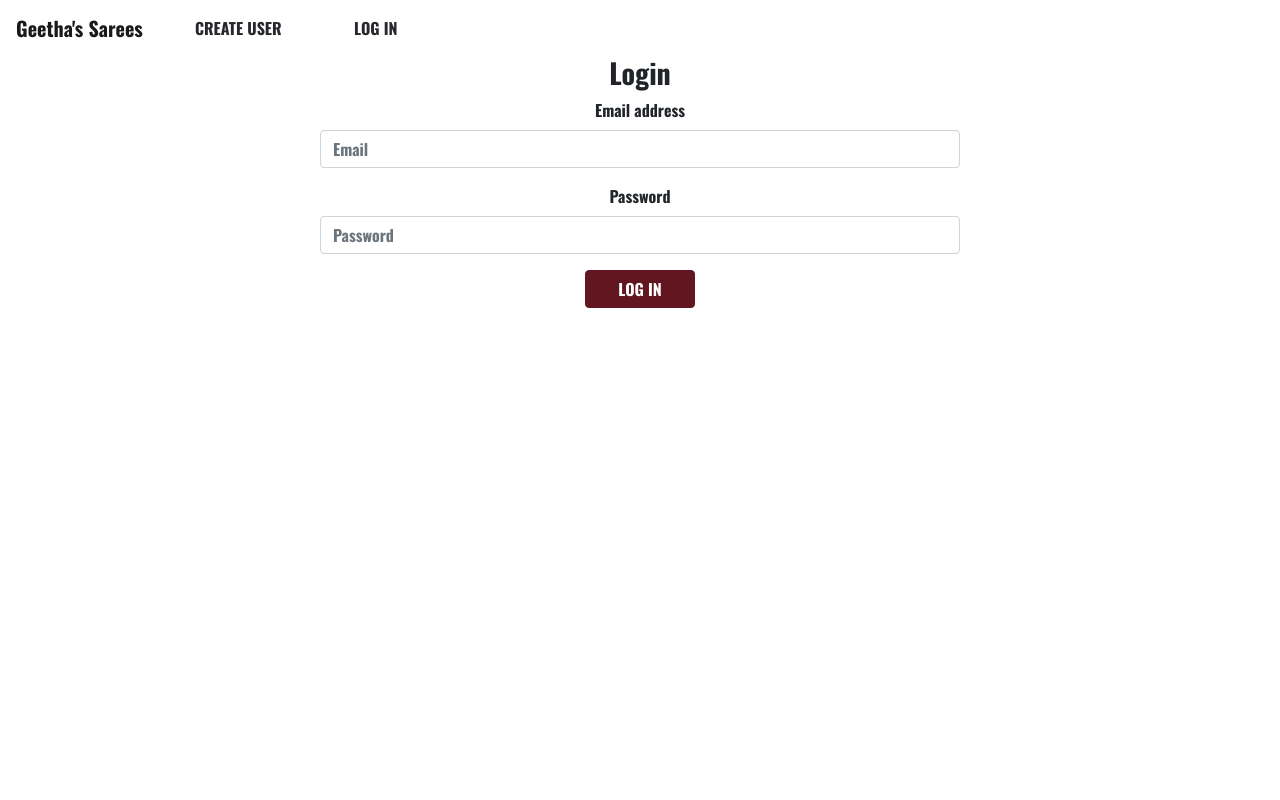
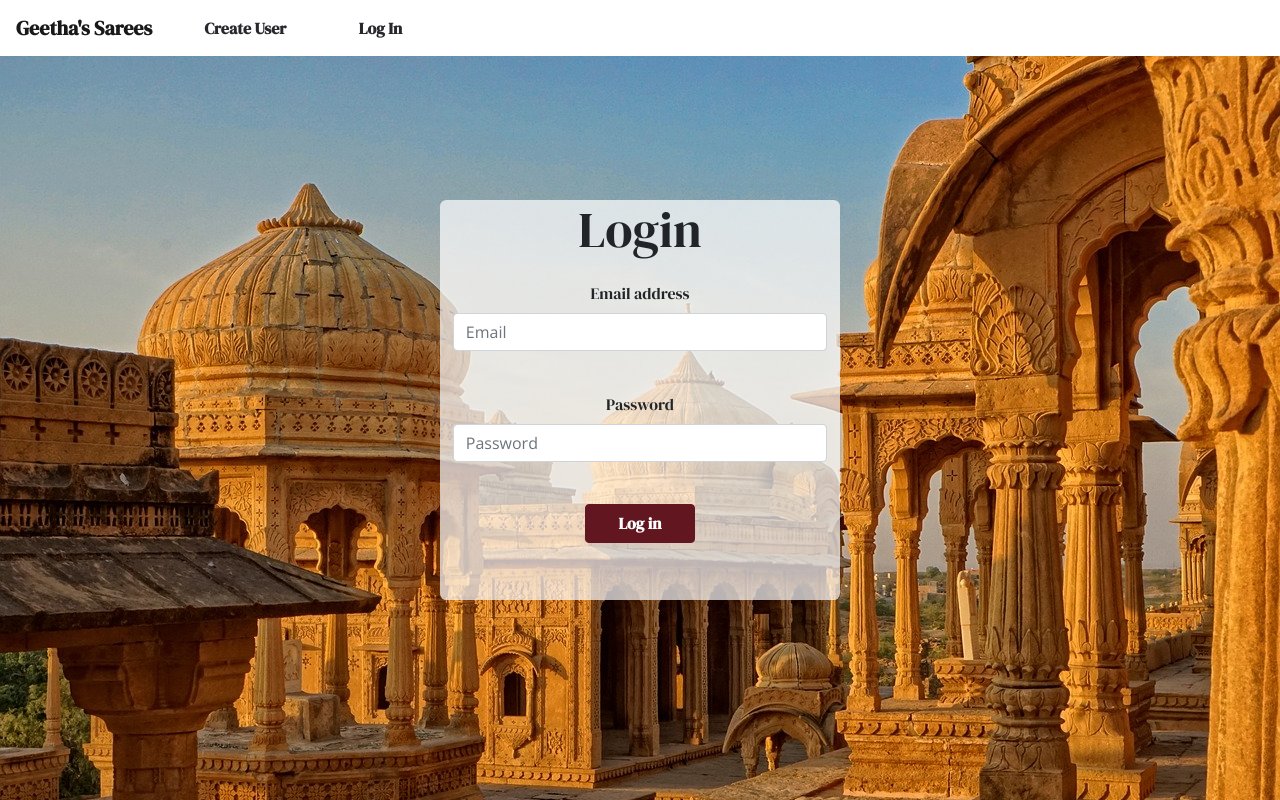
Before and after one commit to Abhisha1/Saree-Archive, a React (Create React App) app in the folder client/: page /login in a window 1280 px wide. Shown: the top 800 px of the page. Built offline with nearby package versions, Linux system fonts and the light colour scheme.

Commit message:
boilerplate front end

```diff
--- a/client/src/App.css
+++ b/client/src/App.css
@@ -1,4 +1,6 @@
 @import url('https://fonts.googleapis.com/css2?family=Oswald:wght@700&display=swap');
+@import url('https://fonts.googleapis.com/css2?family=DM+Serif+Display&display=swap');
+@import url('https://fonts.googleapis.com/css2?family=Open+Sans:wght@300&display=swap');
 .App {
   text-align: center;
   font-family: 'Oswald', sans-serif;
--- a/client/src/components/Navbar/navbar.scss
+++ b/client/src/components/Navbar/navbar.scss
@@ -1,5 +1,6 @@
 #customNavBar{
     background-color: transparent !important;
+    font-family: 'DM Serif Display', serif;
 }
 
 .navbar-brand{
@@ -12,11 +13,11 @@
     text-emphasis-color: white;
     background-color: transparent;
     border-color: transparent;
-    text-transform: uppercase;
     margin-left: 1em;
     margin-right: 1em;
     padding-left: 1.2em;
     padding-right: 1.2em;
+    font-family: 'DM Serif Display', serif;
 }
 
 .btn-outline-primary:hover, .btn-outline-primary:active{
@@ -25,11 +26,11 @@
     text-emphasis-color: white;
     background-color: white;
     border-color: transparent;
-    text-transform: uppercase;
     margin-left: 1em;
     margin-right: 1em;
     padding-left: 1.2em;
     padding-right: 1.2em;
+    font-family: 'DM Serif Display', serif;
 }
 
 .w-100{
--- a/client/src/pages/Login/index.js
+++ b/client/src/pages/Login/index.js
@@ -77,7 +77,8 @@ class Login extends Component {
     render() {
         return (
             <div id="loginForm">
-                <h3>Login</h3>
+                <div id="boundingTextBox">
+                    <h3 id="headingLogin">Login</h3>
                     <form onSubmit={this.onSubmit}>
                         <div className="form-group">
                             <label>Email address</label>
@@ -112,6 +113,7 @@ class Login extends Component {
                             <div></div>}
                     </form>
                 </div>
+            </div>
         );
     }
 }
--- a/client/src/pages/Login/login.scss
+++ b/client/src/pages/Login/login.scss
@@ -3,8 +3,8 @@
     font-weight: 600;
     background-color: rgb(97, 22, 32);
     border-color: rgb(97, 22, 32);
-    text-transform: uppercase;
     padding: 0.4em 2em 0.4em 2em;
+    font-family: 'DM Serif Display', serif;
 }
 #submit:active, #submit:hover{
     color: rgb(97, 22, 32);
@@ -12,15 +12,63 @@
     font-weight: 600;
     background-color: white;
     border-color: rgb(97, 22, 32);
-    text-transform: uppercase;
+    font-family: 'DM Serif Display', serif;
     padding: 0.4em 2em 0.4em 2em;
 }
-#loginForm{
-    margin-bottom: 1em;
-    text-align: -webkit-center;
+@media (max-width: 768px) {
+    #loginForm{
+        background-image: url('../../assets/bg2.jpg');
+        background-size: 100em;
+        height: 100vh;
+        background-attachment: fixed;
+        background-position: center;
+        background-repeat: no-repeat;
+        background-size: cover;
+        text-align: -webkit-center;
+        font-family: 'DM Serif Display', serif;
+    }
+    #headingLogin{
+        font-size: 30px !important;
+    }
+
+}
+@media (max-width: 4000px) {
+    #loginForm{
+        background-image: url('../../assets/bg2.jpg');
+        background-size: 100em;
+        min-height: 100vw;
+        background-attachment: fixed;
+        background-position: center;
+        background-repeat: no-repeat;
+        background-size: cover;
+        text-align: -webkit-center;
+        font-family: 'DM Serif Display', serif;
+    }
+    #headingLogin{
+        font-size: 50px;
+    }
+}
+#boundingTextBox{
+    background-color: rgba(255, 255, 255, 0.7) !important;
+    border-radius: 0.4em;
+    border: rgba(255, 255, 255, 0.7);
+    margin: 0;
+    display: flex;
+    flex-direction: column;
+    position: absolute;
+    top: 50%;
+    left: 50%;
+    -ms-transform: translate(-50%, -50%);
+    transform: translate(-50%, -50%);
+    height: 50vh;
+    width: 50vh;
 }
 
 .form-group{
-    width: 50%;
+    width: 100%;
+    padding: 1vw;
 
 }
+input{
+    font-family: 'Open Sans', sans-serif;
+}
```
Also changed, not shown: client/src/assets/bg2.jpg (added). Lines whose indentation alone changed are shown as unchanged.
